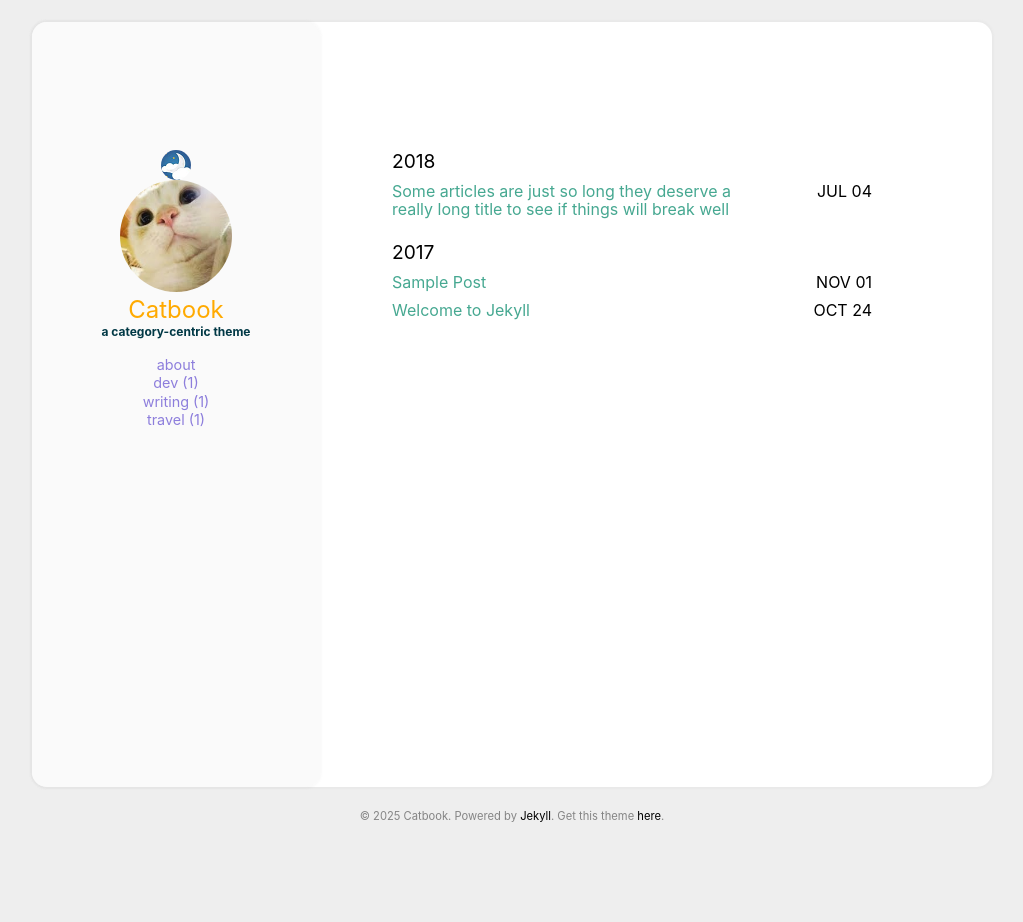
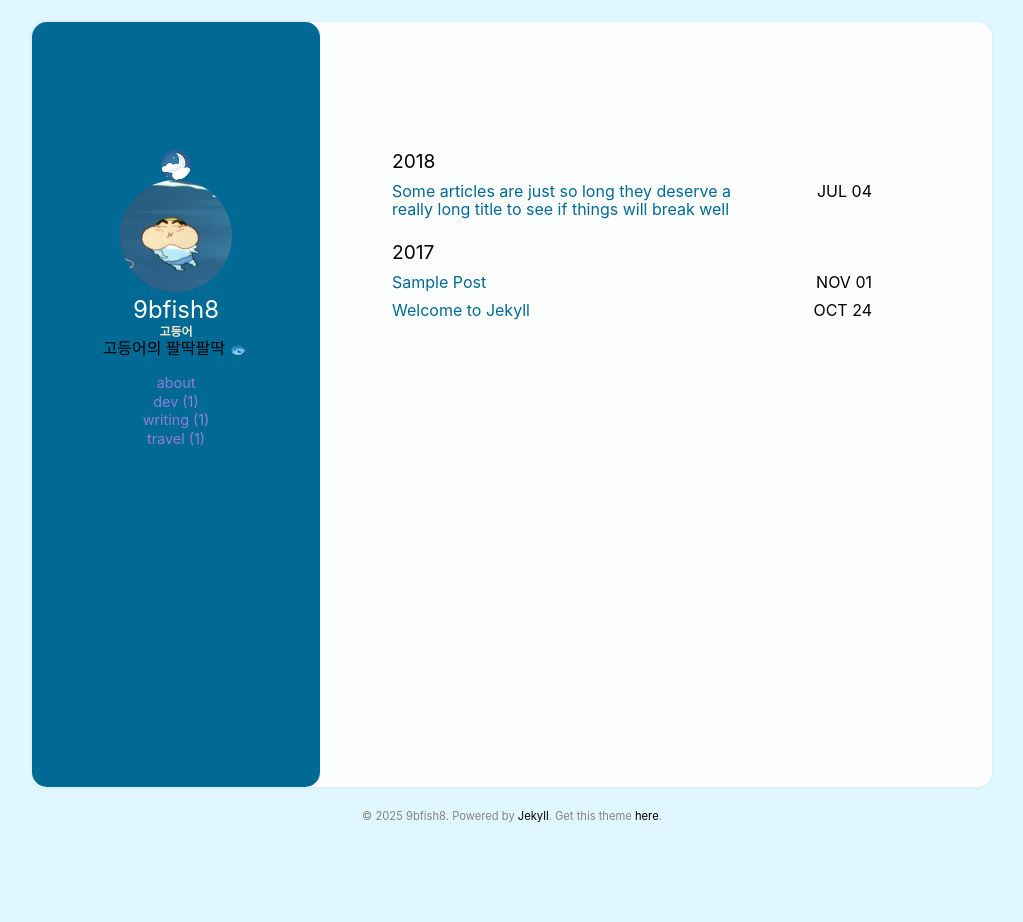
Before and after one commit to 9bfish8/9bfish8.github.io, a Jekyll site: the page built from index.html, in a window 1280 px wide. Shown: the whole page, without its empty margins (128-1151 px from the left). Built offline with Jekyll 4.4.1, drawn with Linux system fonts in a browser that asks for light colours.

Commit message:
테마 커스텀중 !

```diff
--- a/_config.yml
+++ b/_config.yml
@@ -1,5 +1,5 @@
 
-title: 등어 #Your awesome title
+title: 고등어의 팔딱팔딱 #Your awesome title
 email: #youremail@domain.com
 description: > # this means to ignore newlines until "baseurl"
   Write an awesome description for your new site here. You can edit this
@@ -20,10 +20,11 @@ cusdis:
     app_id: #your cusdis app_id
 
 user:
-  name: Catbook
-  pic: /assets/img/cat.jpg
-  picAlt: "catbook"
-  job: a category-centric theme
+  name: 9bfish8
+  pic: /assets/img/main.png
+  message: 고등어의 팔딱팔딱 🐟
+  picAlt: profile image
+  job: 고등어
   aboutme: true # comment this out if you don't need the 'about' page.
 
 exclude:
--- a/assets/css/main.scss
+++ b/assets/css/main.scss
@@ -11,14 +11,14 @@
    ========================================================================== */
 
 @mixin lightMode {
-    --bg_color: #eee;
-    --header_bg: #fafafa;
-    --content_bg: #fff;
+    --bg_color: #e0f7ff;  // 밝은 하늘색 배경
+    --header_bg: #006994;  // 깊은 바다색 헤더
+    --content_bg: rgba(255, 255, 255, 0.95);
     --archive_font: #000;
-    --archive_title: #46a891;
-    --archive_title_hover: #87CDBD;
-    --name_font: #FFAA00;
-    --job_font: #003845;
+    --archive_title: #006994;  // 깊은 바다색
+    --archive_title_hover: #48b2ff;  // 밝은 바다색
+    --name_font: #ffffff;  // 흰색
+    --job_font: #f2e6d0;  // 모래색
     --nav_font: #8d7edc;
     --nav_font_hover: #D4CEF2;
     --shadow_color: rgba(160, 160, 160, 0.05);
@@ -284,6 +284,9 @@ img {
    ========================================================================== */
 
 .header {
+    // 기존 스타일 유지하면서 추가
+    overflow: hidden;
+
     background-color: var(--header_bg);
     z-index: 1;
     position: absolute;
@@ -300,6 +303,26 @@ img {
         width: 18rem;
         height: 100%;
         min-height: 100%;
+    }
+
+    &::before,
+    &::after {
+        content: '';
+        position: absolute;
+        bottom: 0;
+        left: 0;
+        width: 200%;
+        height: 8px;
+        background: linear-gradient(45deg, rgba(255,255,255,0.2) 25%, transparent 25%) -10px 0,
+        linear-gradient(-45deg, rgba(255,255,255,0.2) 25%, transparent 25%) -10px 0;
+        background-size: 20px 20px;
+        animation: waveMove 1s linear infinite;
+    }
+
+    &::after {
+        bottom: 4px;
+        opacity: 0.5;
+        animation: waveMove 2s linear infinite;
     }
 
 }
@@ -332,7 +355,7 @@ img {
 
     &:hover {
         cursor: pointer;
-        animation: jiggle 2s ease-in-out infinite;
+        animation: float 3s ease-in-out infinite;
     }
 
     @include mobile-only {
@@ -712,3 +735,14 @@ img {
         color: var(--footer_font_a);
     }
 }
+
+@keyframes waveMove {
+    from { background-position: 0 0; }
+    to { background-position: 20px 0; }
+}
+
+@keyframes float {
+    0% { transform: translateY(0); }
+    50% { transform: translateY(-10px); }
+    100% { transform: translateY(0); }
+}
```
Also changed, not shown: aboutme.html (+96 -2 lines), assets/img/about.png (added), assets/img/main.png (added).
